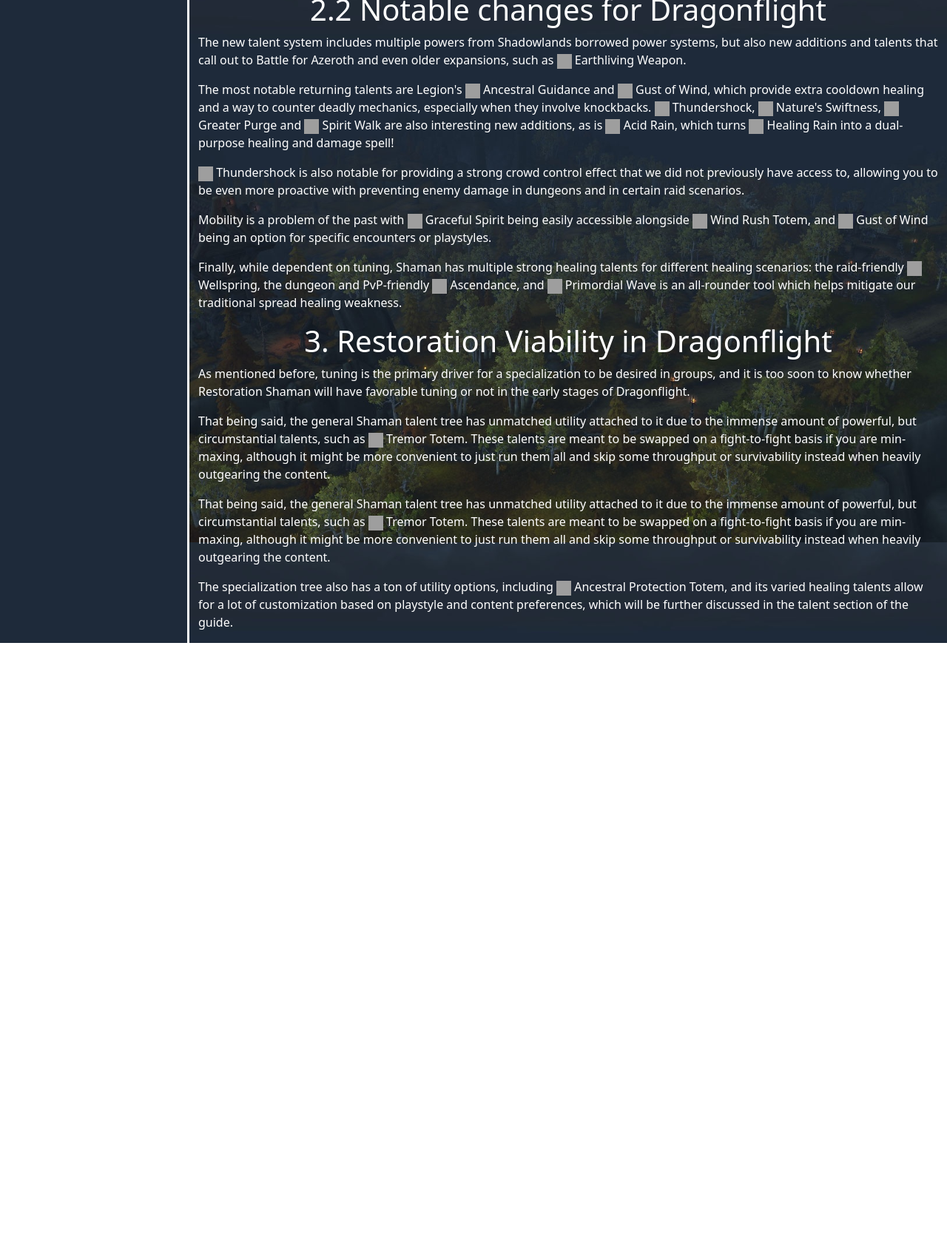
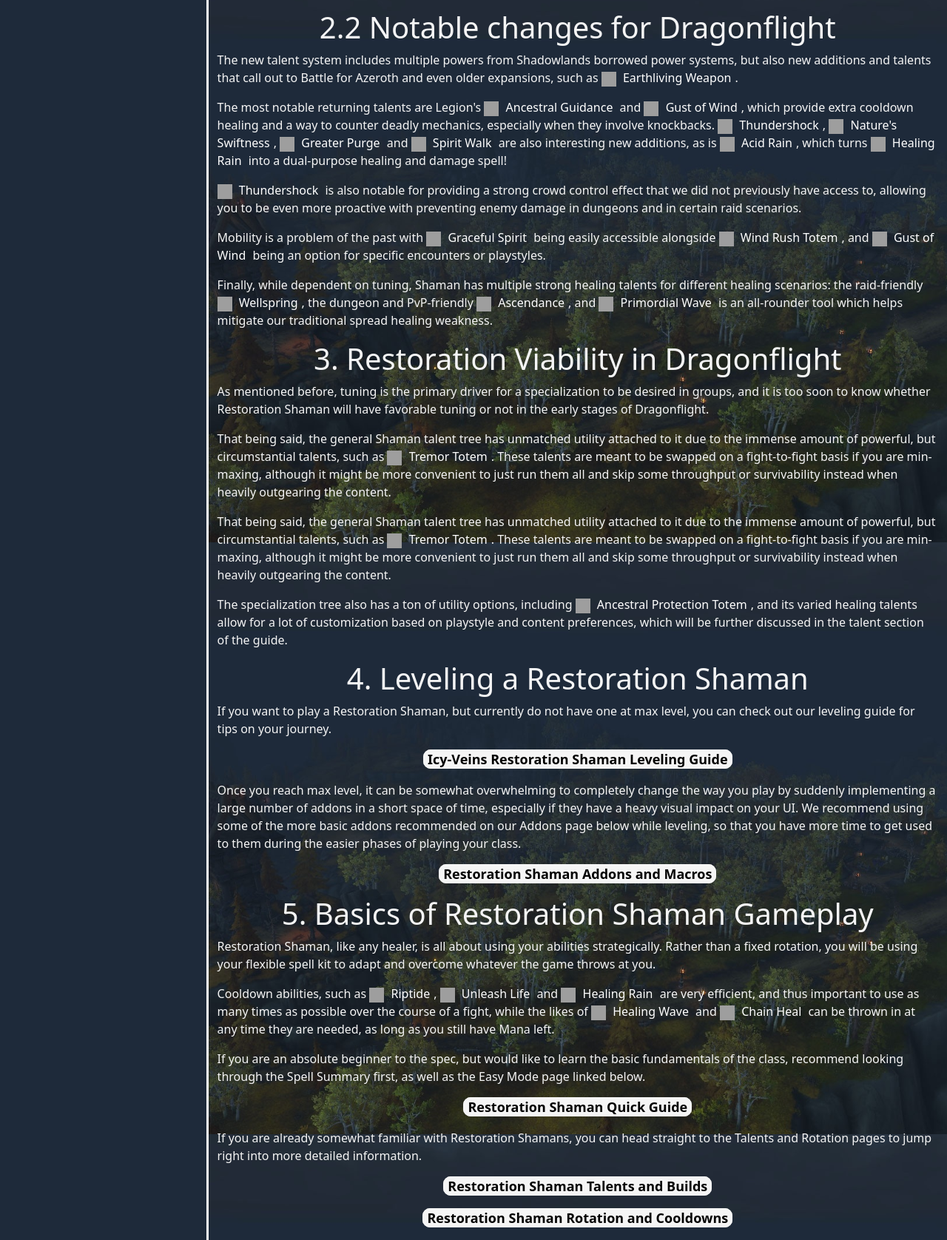
Before and after one commit to saroff03/freeCodeCamp-Technical-Documentation-Page, a plain HTML site: page index.html in a window 1280 px wide. Shown: the part 867-2543 px from the top of the page at 74% size. Before the commit the page ends 1736 px from the top, so only its background shows below. Drawn offline with nearby package versions, Linux system fonts and the light colour scheme; grey boxes are pictures that could not be loaded.

Commit message:
add 4&5 sections and update css

```diff
--- a/css/styles.css
+++ b/css/styles.css
@@ -1,5 +1,5 @@
 * {
-  color: white;
+  color: whitesmoke;
   box-sizing: border-box;
 }
 
@@ -20,10 +20,23 @@ img {
   background-attachment: fixed;
   background-size: cover;
   min-width: 78vw;
-  min-height: 100vh;
 }
 
 a {
   text-decoration: none;
   color: white;
+  padding: 5px;
 }
+
+.shaman {
+  border: 1px solid whitesmoke;
+  border-radius: 10px;
+  background-color: whitesmoke;
+  color: black;
+  font-size: large;
+}
+
+.shaman > a {
+  color: black;
+  font-weight: bold;
+}
--- a/index.html
+++ b/index.html
@@ -21,7 +21,13 @@
 
     <!--Sidebar-->
     <div class="sidebar text-center">
-      <h2>Overview</h2>
+      <h2><a href="#overview">1. Overview</a></h2>
+      <h2><a href="#strenghts">2. Strenghts</a></h2>
+      <h2><a href="#weaknesses">2.1 Weaknesses</a></h2>
+      <h2><a href="#changes">2.2 Notable changes for Dragonflight</a></h2>
+      <h2><a href="#viability">3. Viability</a></h2>
+      <h2><a href="#leveling">4. Leveling</a></h2>
+      <h2><a href="#gameplay">5. Basic Gameplay</a></h2>
     </div>
 
     <!--Main section-->
@@ -130,9 +136,58 @@
           <span class="spell_icon_span"><img class="spell_icon" src="//static.icy-veins.com/images/wow/large_icons/spell_nature_reincarnation.jpg" alt="Ancestral Protection Totem Icon"> <a rel="nofollow" class="spell" href="https://beta.wowdb.com/spells/207399" data-tooltip-href="https://beta.wowdb.com/spells/207399">Ancestral Protection Totem</a></span>, and its varied healing talents allow for a lot
           of customization based on playstyle and content preferences, which will be further
           discussed in the talent section of the guide.</p>
+
+
+    <!--Leveling-->
+    <div>
+      <div class="text-center" id="leveling">
+        <h1>4. Leveling a Restoration Shaman</h1>
+      </div>
+      <p>If you want to play a Restoration Shaman, but currently do not have one at
+          max level, you can check out our leveling guide for tips on your journey.</p>
+      <div class="text-center mb-3">
+        <span class="link_button shaman">
+          <a href="//www.icy-veins.com/wow/restoration-shaman-leveling-guide">Icy-Veins Restoration Shaman Leveling Guide</a>
+        </span>
+      </div>
+      <p>Once you reach max level, it can be somewhat overwhelming to completely change the way you play by suddenly implementing a large number of addons in a short space of time, especially if they have a heavy visual impact on your UI. We recommend using some of the more basic addons recommended on our Addons page below while leveling, so that you have more time to get used to them during the easier phases of playing your class.</p>
+      <div class="text-center mb-3">
+        <span class="link_button shaman">
+          <a href="//www.icy-veins.com/wow/restoration-shaman-pve-healing-macros-addons">Restoration Shaman Addons and Macros</a>
+        </span>
       </div>
     </div>
 
+
+      <!--Basic gameplay-->
+      <div>
+        <div class="text-center" id="gameplay">
+          <h1>5. Basics of Restoration Shaman Gameplay</h1>
+        </div>
+        <p>Restoration Shaman, like any healer, is all about using your abilities strategically.
+          Rather than a fixed rotation, you will be using your flexible spell kit to adapt
+          and overcome whatever the game throws at you.</p>
+        <p>Cooldown abilities, such as <span class="spell_icon_span"><img class="spell_icon" src="//static.icy-veins.com/images/wow/large_icons/spell_nature_riptide.jpg" alt="Riptide Icon"> <a rel="nofollow" class="spell" href="https://beta.wowdb.com/spells/61295" data-tooltip-href="https://beta.wowdb.com/spells/61295">Riptide</a></span>, <span class="spell_icon_span"><img class="spell_icon" src="//static.icy-veins.com/images/wow/large_icons/spell_shaman_unleashweapon_life.jpg" alt="Unleash Life Icon"> <a rel="nofollow" class="spell" href="https://beta.wowdb.com/spells/73685" data-tooltip-href="https://beta.wowdb.com/spells/73685">Unleash Life</a></span> and <span class="spell_icon_span"><img class="spell_icon" src="//static.icy-veins.com/images/wow/large_icons/spell_nature_giftofthewaterspirit.jpg" alt="Healing Rain Icon"> <a rel="nofollow" class="spell" href="https://beta.wowdb.com/spells/73920" data-tooltip-href="https://beta.wowdb.com/spells/73920">Healing Rain</a></span>
+        are very efficient, and thus important to use as many times as possible over the
+        course of a fight, while the likes of <span class="spell_icon_span"><img class="spell_icon" src="//static.icy-veins.com/images/wow/large_icons/spell_nature_healingwavelesser.jpg" alt="Healing Wave Icon"> <a rel="nofollow" class="spell" href="https://beta.wowdb.com/spells/77472" data-tooltip-href="https://beta.wowdb.com/spells/77472">Healing Wave</a></span> and <span class="spell_icon_span"><img class="spell_icon" src="//static.icy-veins.com/images/wow/large_icons/spell_nature_healingwavegreater.jpg" alt="Chain Heal Icon"> <a rel="nofollow" class="spell" href="https://beta.wowdb.com/spells/1064" data-tooltip-href="https://beta.wowdb.com/spells/1064">Chain Heal</a></span>
+        can be thrown in at any time they are needed, as long as you still have Mana left.</p>
+        <p>If you are an absolute beginner to the spec, but would like to learn the basic fundamentals of the class, recommend looking through the Spell Summary first, as well as the Easy Mode page linked below.</p>
+        <div class="text-center mb-3">
+          <span class="link_button shaman">
+            <a href="//www.icy-veins.com/wow/restoration-shaman-pve-healing-easy-mode">Restoration Shaman Quick Guide</a>
+          </span>
+        </div>
+        <p>If you are already somewhat familiar with Restoration Shamans, you can head straight to the Talents and Rotation pages to jump right into more detailed information.</p>
+        <div class="text-center mb-3">
+          <span class="link_button shaman">
+            <a href="//www.icy-veins.com/wow/restoration-shaman-pve-healing-spec-builds-talents">Restoration Shaman Talents and Builds</a>
+          </span>
+        </div>
+        <div class="text-center mb-3"><span class="link_button shaman">
+          <a href="//www.icy-veins.com/wow/restoration-shaman-pve-healing-rotation-cooldowns-abilities">Restoration Shaman Rotation and Cooldowns</a>
+        </span></div>
+    </div>
+  </div>
 
 
 
```
Lines whose indentation alone changed are shown as unchanged.
